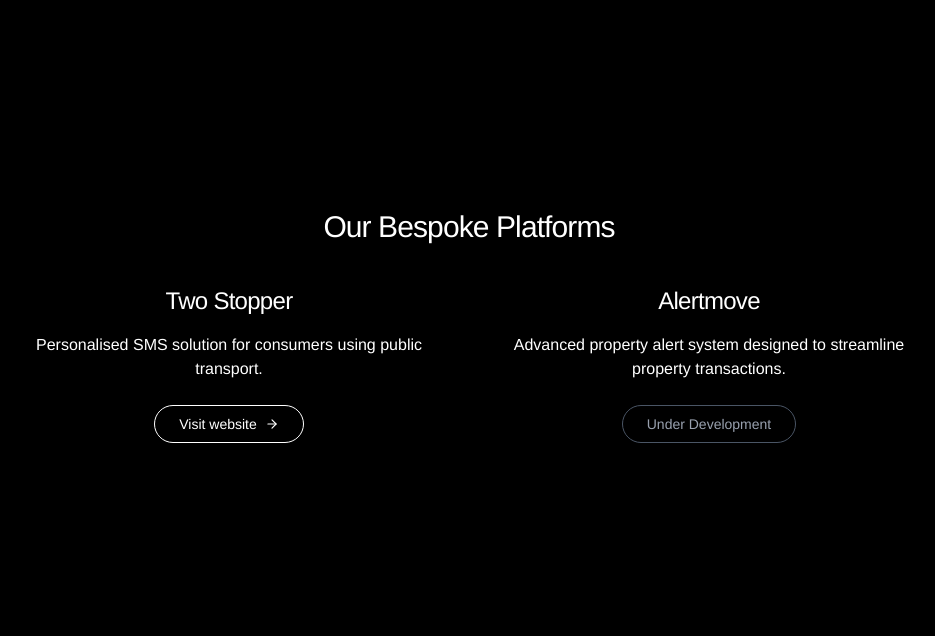
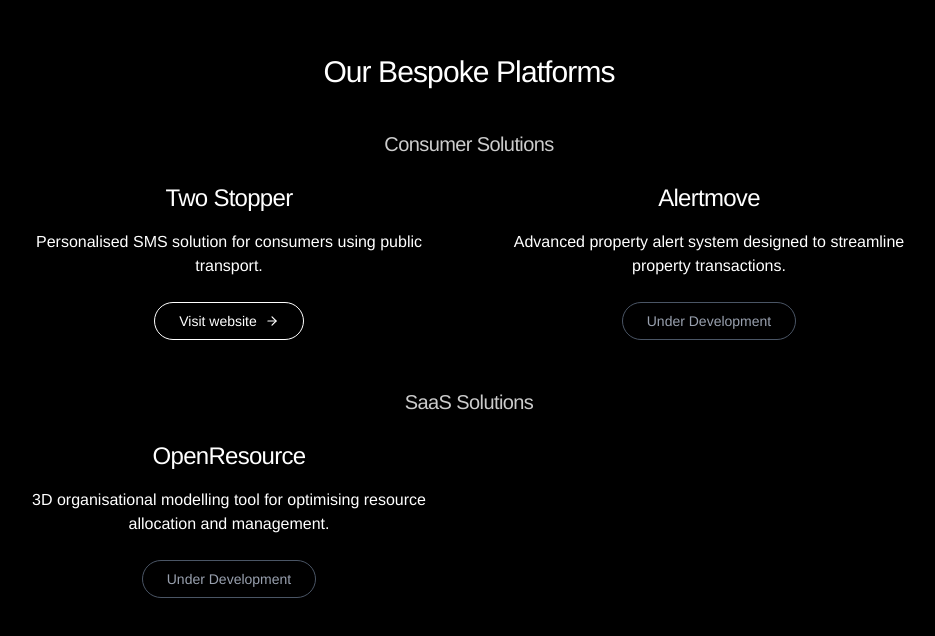
Before and after one commit to JoeFergraphy/JoeFergraphy.co.uk, a Next.js app: page / in a window 1280 px wide. Shown: the part 1674-2310 px from the top of the page, without its empty margins (171-1106 px from the left). Built offline with nearby package versions, Linux system fonts and the light colour scheme.

Commit message:
Update page.tsx

```diff
--- a/src/app/page.tsx
+++ b/src/app/page.tsx
@@ -442,7 +442,18 @@
             >
               Our Bespoke Platforms
             </motion.h2>
-            <div className="grid grid-cols-1 md:grid-cols-2 gap-8 sm:gap-12 md:gap-16 max-w-4xl">
+
+            {/* Consumer Solutions Section */}
+            <motion.h3
+              className="text-xl font-light mb-6 text-white/80"
+              initial={{ opacity: 0, y: 20 }}
+              whileInView={{ opacity: 1, y: 0 }}
+              viewport={{ once: true }}
+              transition={{ duration: 0.7, delay: 0.1 }}
+            >
+              Consumer Solutions
+            </motion.h3>
+            <div className="grid grid-cols-1 md:grid-cols-2 gap-8 sm:gap-12 md:gap-16 max-w-4xl mb-12">
               <motion.div
                 className="text-center"
                 initial={{ opacity: 0, x: -30 }}
@@ -482,6 +493,36 @@
                 </h3>
                 <p className="font-light mb-5 md:mb-6 text-sm sm:text-base">
                   Advanced property alert system designed to streamline property transactions.
+                </p>
+                <span className="px-5 sm:px-6 py-2 border border-gray-600 rounded-full text-sm font-light text-gray-400 cursor-not-allowed inline-block">
+                  Under Development
+                </span>
+              </motion.div>
+            </div>
+
+            {/* SaaS Solutions Section */}
+            <motion.h3
+              className="text-xl font-light mb-6 text-white/80"
+              initial={{ opacity: 0, y: 20 }}
+              whileInView={{ opacity: 1, y: 0 }}
+              viewport={{ once: true }}
+              transition={{ duration: 0.7, delay: 0.5 }}
+            >
+              SaaS Solutions
+            </motion.h3>
+            <div className="grid grid-cols-1 md:grid-cols-2 gap-8 sm:gap-12 md:gap-16 max-w-4xl">
+              <motion.div
+                className="text-center"
+                initial={{ opacity: 0, x: -30 }}
+                whileInView={{ opacity: 1, x: 0 }}
+                viewport={{ once: true }}
+                transition={{ duration: 0.7, delay: 0.6 }}
+              >
+                <h3 className="text-xl sm:text-2xl font-light mb-3 md:mb-4">
+                  OpenResource
+                </h3>
+                <p className="font-light mb-5 md:mb-6 text-sm sm:text-base">
+                  3D organisational modelling tool for optimising resource allocation and management.
                 </p>
                 <span className="px-5 sm:px-6 py-2 border border-gray-600 rounded-full text-sm font-light text-gray-400 cursor-not-allowed inline-block">
                   Under Development
```
